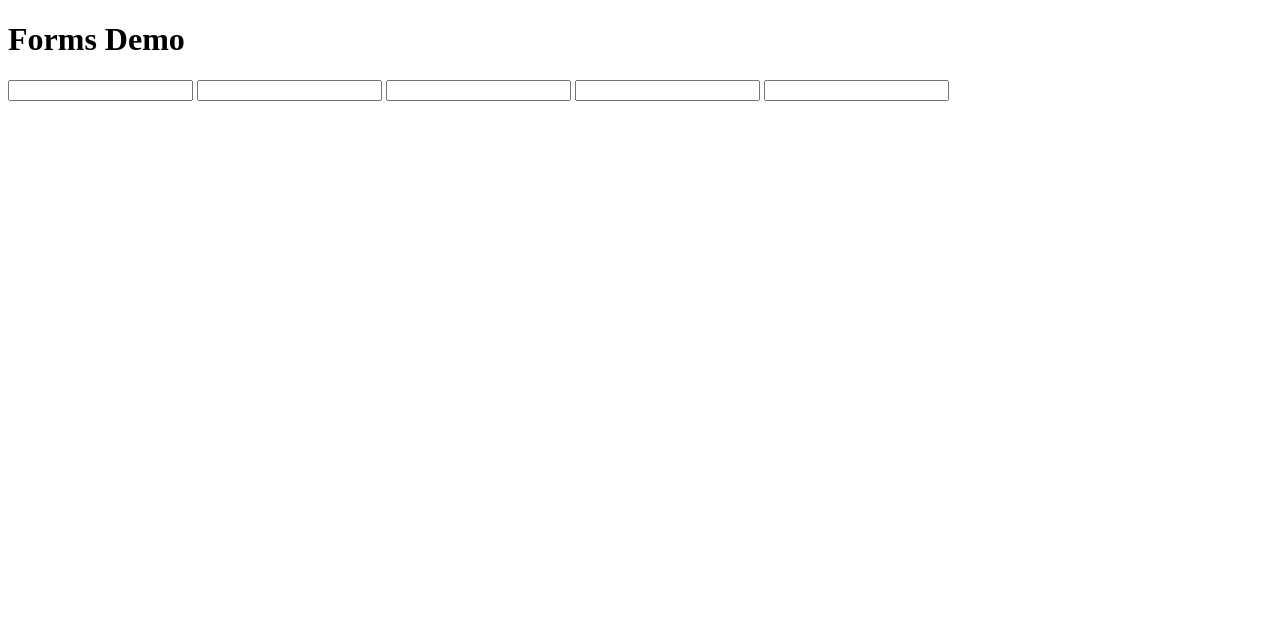
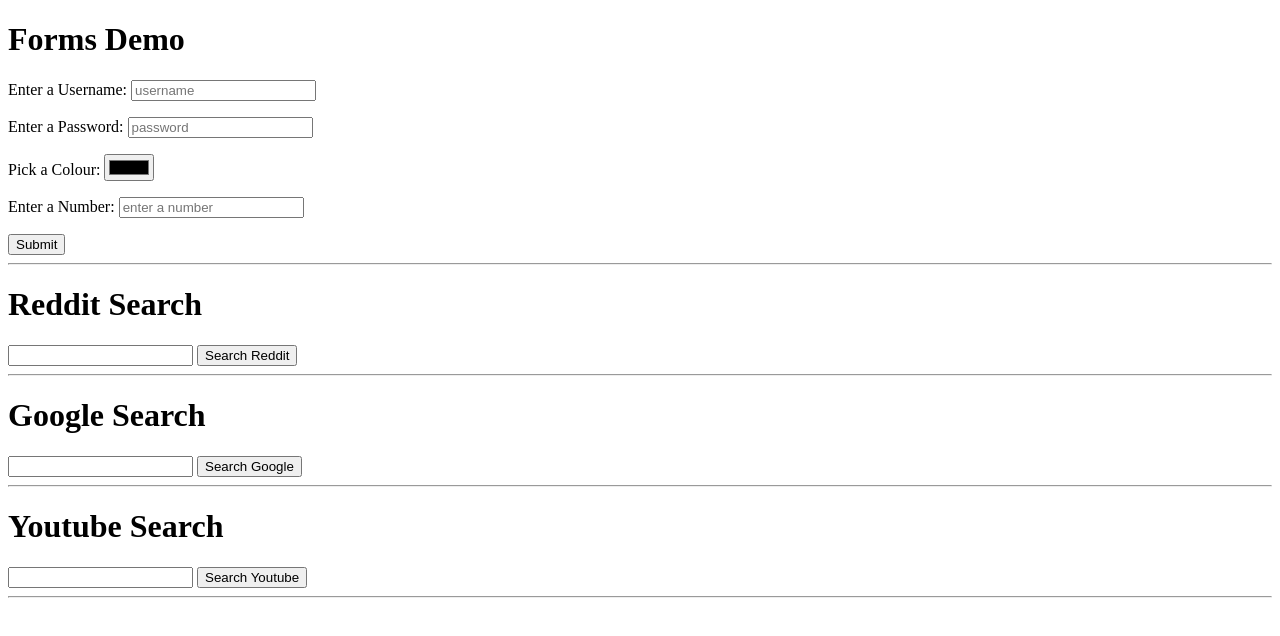
Before and after one commit to nicholasbeaumont/webBootcamp, a plain HTML site: page Section5/forms.html in a window 1280 px wide. Drawn offline with Linux system fonts and the light colour scheme.

Commit message:
Further form work

```diff
--- a/Section5/forms.html
+++ b/Section5/forms.html
@@ -8,11 +8,57 @@
   <body>
     <h1>Forms Demo</h1>
     <form action="/tacos">
-      <input type="text" />
-      <input type="text" />
-      <input type="text" />
-      <input type="text" />
-      <input type="text" />
+      <p>
+        <label for="username">Enter a Username: </label>
+        <input
+          id="username"
+          type="text"
+          placeholder="username"
+          name="username"
+        />
+      </p>
+      <p>
+        <label for="password">Enter a Password: </label>
+        <input
+          id="password"
+          type="password"
+          placeholder="password"
+          name="password"
+        />
+      </p>
+      <p>
+        <label for="colour">Pick a Colour: </label>
+        <input id="colour" type="color" name="colour" />
+      </p>
+      <p>
+        <label for="number">Enter a Number: </label>
+        <input
+          id="number"
+          type="number"
+          placeholder="enter a number"
+          name="num"
+        />
+      </p>
+      <button>Submit</button>
     </form>
+    <hr />
+    <form action="https://www.reddit.com/search">
+      <h1>Reddit Search</h1>
+      <input type="text" name="q" />
+      <button>Search Reddit</button>
+    </form>
+    <hr />
+    <form action="https://www.google.com/search">
+      <h1>Google Search</h1>
+      <input type="text" name="q" />
+      <button>Search Google</button>
+    </form>
+    <hr />
+    <form action="https://www.youtube.com/results">
+      <h1>Youtube Search</h1>
+      <input type="text" name="search_query" />
+      <button>Search Youtube</button>
+    </form>
+    <hr />
   </body>
 </html>
```
